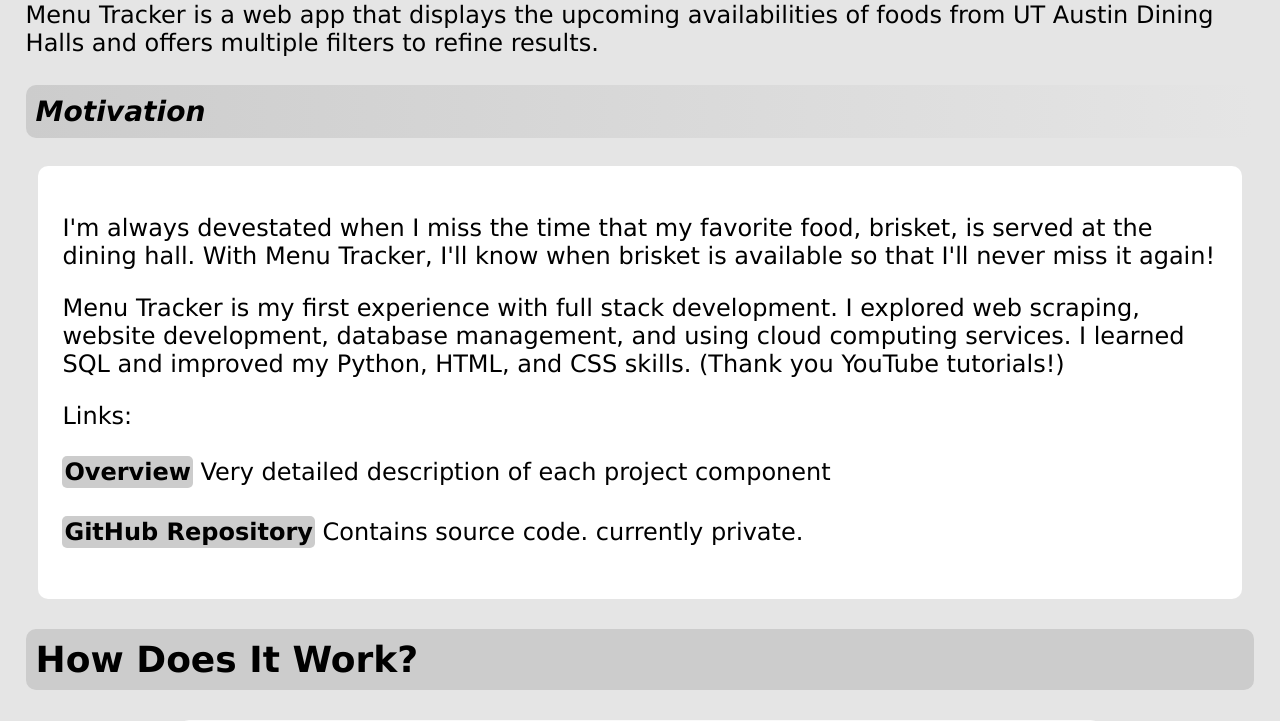
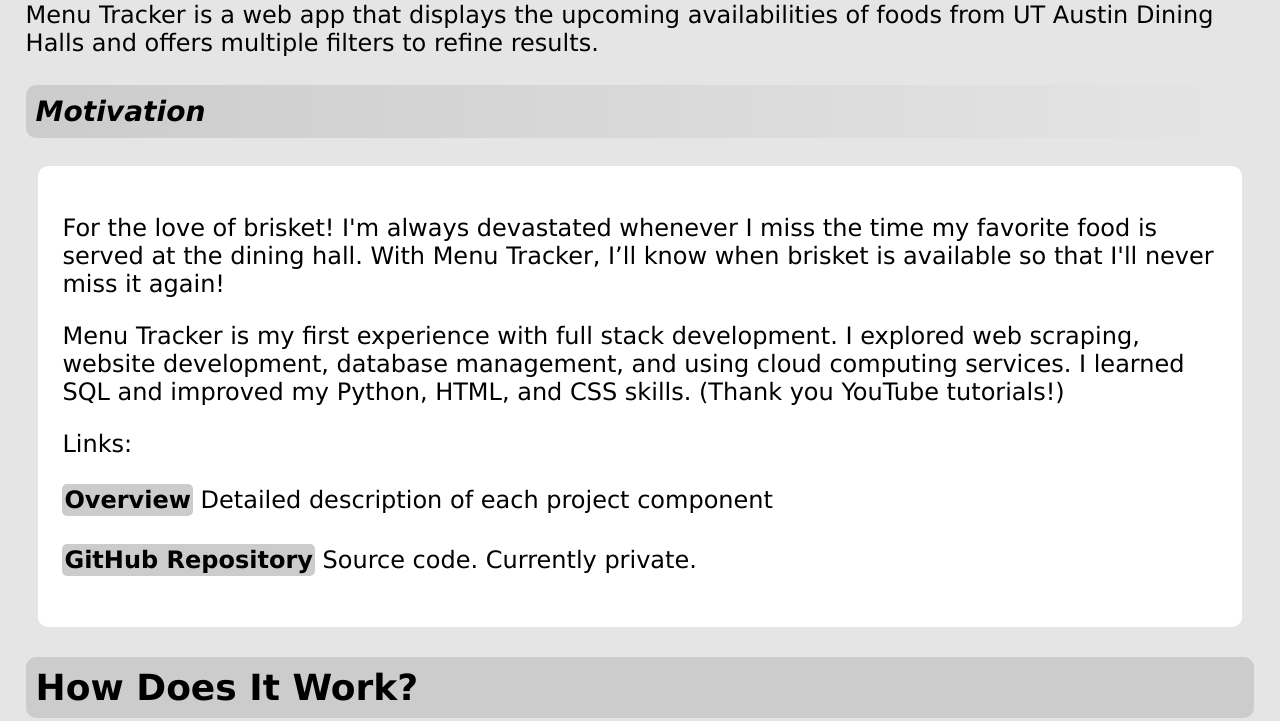
Before and after one commit to iyim4/menu-tracker, a Flask app: page /about in a window 1280 px wide. Shown: the part 276-997 px from the top of the page. Run offline with Flask 3, Linux system fonts and the light colour scheme.

Commit message:
update readme/about page content

```diff
--- a/templates/about.html
+++ b/templates/about.html
@@ -43,19 +43,19 @@
 
         <h3> Motivation </h3>
         <div class="text-con">
-            <p> I'm always devestated when I miss the time that my favorite food, brisket, is served at the dining
-                hall.
-                With Menu Tracker, I'll know when brisket is available so that I'll never miss it again! </p>
+            <p> For the love of brisket! I'm always devastated whenever I miss the time my favorite food is served at
+                the dining hall. With Menu Tracker, I’ll know when brisket is available so that I'll never miss it
+                again! </p>
             <p> Menu Tracker is my first experience with full stack development. I explored web scraping, website
                 development, database management, and using cloud computing services. I learned SQL and improved my
                 Python, HTML, and CSS skills. (Thank you YouTube tutorials!) </p>
 
             <p> Links: </p>
-            <p><a href="{{ url_for('overview') }}" class="link-button">Overview</a> Very detailed description of each
+            <p><a href="{{ url_for('overview') }}" class="link-button">Overview</a> Detailed description of each
                 project component
             </p>
-            <p><a href="https://github.com/iyim4/menu-tracker" class="link-button"> GitHub Repository</a> Contains
-                source code. currently private.
+            <p><a href="https://github.com/iyim4/menu-tracker" class="link-button"> GitHub Repository</a>
+                Source code. Currently private.
             </p>
         </div>
 
```
Also changed, not shown: README.md, static/Integration_Diagram.png.
